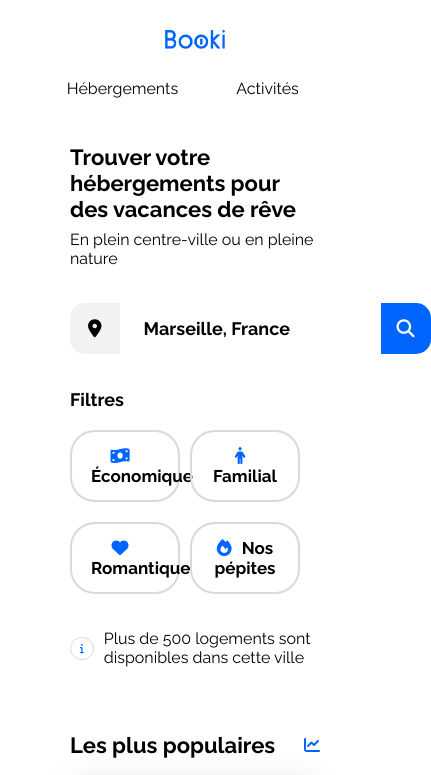
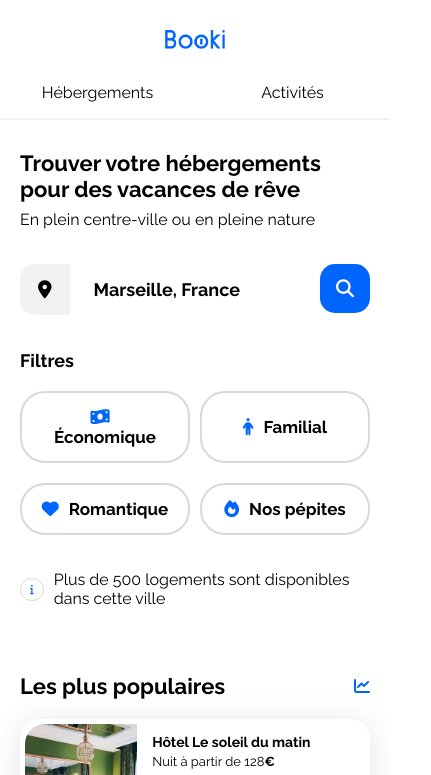
Before and after one commit to Benjzz/OpenclassroomsProject2, a plain HTML site: page index.html in a window 390 px wide. Shown: the top 775 px of the page, 431 px wide, since content can reach past the window. Drawn offline with Linux system fonts and the light colour scheme.

Commit message:
modification post soutenance

```diff
--- a/css/style.css
+++ b/css/style.css
@@ -73,24 +73,28 @@
   color: white;
 }
 
+li {
+  list-style: none;
+}
+
 /****** Header ******/
 header {
   display: flex;
   justify-content: space-between;
 }
-header img {
+.logo img {
   height: 19px;
   margin: 30px 0;
 }
-nav {
+nav ul {
   display: flex;
   gap: 68px;
   font-size: 16px;
 }
-nav a {
+nav li {
   padding: 16px 0 44px 0;
 }
-nav a:hover {
+nav li:hover {
   border-top: 2px solid var(--main-color);
   color: var(--main-color);
   padding-top: 14px;
@@ -129,6 +133,7 @@
 .research-bar input[type='text'] {
   padding: 14px 24px;
   text-align: center;
+  width: 147px;
 }
 .research-btn {
   cursor: pointer;
@@ -294,6 +299,9 @@
   gap: 30px;
   padding: 30px 0;
 }
+.activites-cards .card {
+  padding: 0;
+}
 .activites-cards a {
   width: 25%;
 }
@@ -318,7 +326,7 @@
   width: 33%;
   margin: 20px;
 }
-.footer-content p {
+.footer-content li {
   margin-top: 15px;
 }
 
@@ -375,7 +383,7 @@
 /* Small devices (phones, less than 768px) */
 @media (max-width: 767.98px) {
   .main-container {
-    margin: 0;
+    padding: 0;
   }
   main {
     margin: 0 20px;
@@ -385,19 +393,20 @@
   header {
     flex-direction: column;
   }
-  header img {
-    margin: 30px auto;
+  .logo {
+    margin: auto;
   }
-  nav {
+  nav ul {
     gap: 0;
     text-align: center;
   }
-  nav a {
+  nav li {
     padding: 0;
     width: 50%;
     padding-bottom: 16px;
+    border-bottom: 2px solid var(--main-bg-color);
   }
-  nav a:hover {
+  nav li:hover {
     border-top: none;
     border-bottom: 2px solid var(--main-color);
     color: var(--main-color);
@@ -421,7 +430,16 @@
     column-gap: 10px;
   }
   .filter-button {
-    width: calc(50% - 15px);
+    width: calc(50% - 5px);
+  }
+  .research-btn {
+    position: absolute;
+    right: 20px;
+    border-radius: 15px;
+    -webkit-border-radius: 15px;
+    -moz-border-radius: 15px;
+    -ms-border-radius: 15px;
+    -o-border-radius: 15px;
   }
   .research-btn span:nth-child(1) {
     display: none;
--- a/index.html
+++ b/index.html
@@ -14,16 +14,18 @@
   <body>
     <div class="main-container">
       <header>
-        <img src="./images/logo/Booki.png" alt="logo Booki" />
+        <a href="#" class="logo"><img src="./images/logo/Booki.png" alt="logo Booki" /></a>
         <nav>
-          <a href="#hebergements">Hébergements</a>
-          <a href="#activites">Activités</a>
+          <ul>
+            <li><a href="#hebergements">Hébergements</a></li>
+            <li><a href="#activites">Activités</a></li>
+          </ul>
         </nav>
       </header>
       <main>
         <section class="research">
           <div class="research-title">
-            <h2 class="section-title">Trouver votre hébergements pour des vacances de rêve</h2>
+            <h1 class="section-title">Trouver votre hébergements pour des vacances de rêve</h1>
             <p>En plein centre-ville ou en pleine nature</p>
           </div>
           <form class="research-bar">
@@ -34,7 +36,7 @@
             </button>
           </form>
           <div class="filter-container">
-            <h3 class="subtitle">Filtres</h3>
+            <h2 class="subtitle">Filtres</h2>
             <div class="button-container">
               <button class="filter-button"><i class="fa-solid fa-money-bill-wave"></i>Économique</button>
               <button class="filter-button"><i class="fa-solid fa-person"></i>Familial</button>
@@ -271,19 +273,25 @@
       <footer>
         <div class="footer-content">
           <h3 class="subtitle">À propos</h3>
-          <p>Fonctionnement du site</p>
-          <p>Conditions générales</p>
-          <p>Données et confidentialité</p>
+          <ul>
+            <li><a href="#">Fonctionnement du site</a></li>
+            <li><a href="#">Conditions générales</a></li>
+            <li><a href="#">Données et confidentialité</a></li>
+          </ul>
         </div>
         <div class="footer-content">
           <h3 class="subtitle">Nos hébergements</h3>
-          <p>Charte qualité</p>
-          <p>Proposer votre hôtel</p>
+          <ul>
+            <li><a href="#">Charte qualité</a></li>
+            <li><a href="#">Proposer votre hôtel</a></li>
+          </ul>
         </div>
         <div class="footer-content">
           <h3 class="subtitle">Assistance</h3>
-          <p>Centre d’aide</p>
-          <p>Nous contacter</p>
+          <ul>
+            <li><a href="#">Centre d’aide</a></li>
+            <li><a href="#">Nous contacter</a></li>
+          </ul>
         </div>
       </footer>
     </div>
```
